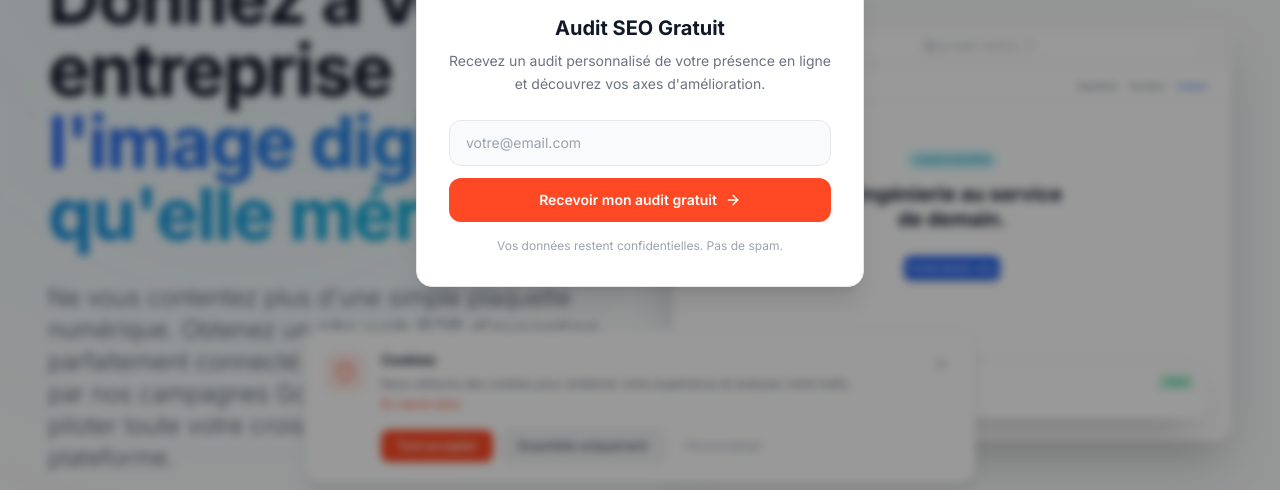
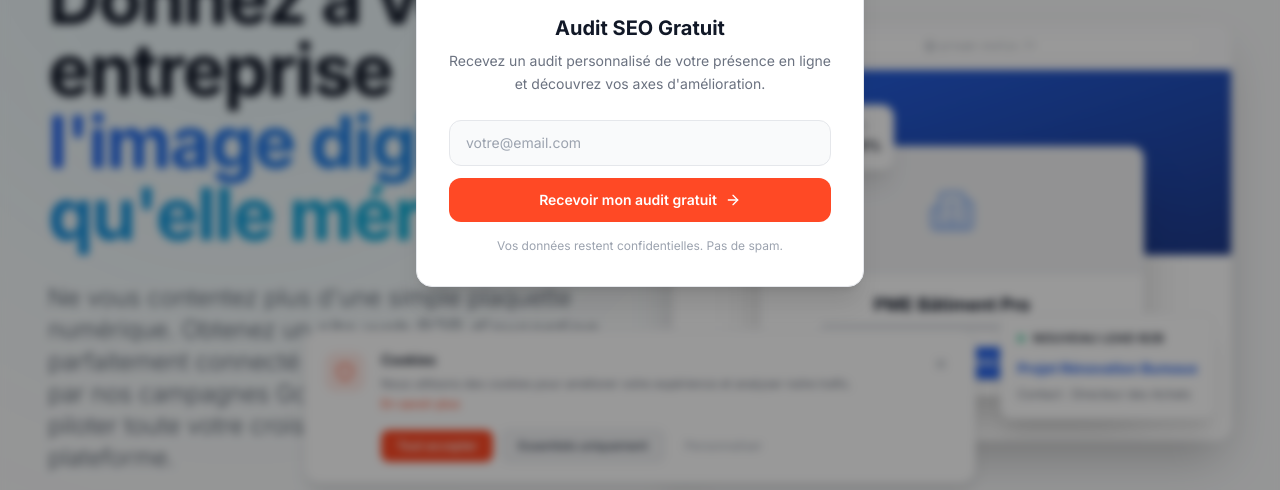
Before and after one commit to AkselRoca/litus, a Next.js app: page /pme in a window 1280 px wide. Shown: the part 300-790 px from the top of the page. Built offline with nearby package versions, Linux system fonts and the light colour scheme; no server answers; the database is empty.

Commit message:
style: simplification du mockup PME pour refleter exactement la logique du mockup Artisan (Site B2B central + Trafic Google + Lead Gen) afin que le message soit 100% clair

```diff
--- a/src/app/pme/_components/PmeHero.tsx
+++ b/src/app/pme/_components/PmeHero.tsx
@@ -80,48 +80,51 @@ export function PmeHero() {
                                 </div>
                             </div>
 
-                            <div className="flex-1 relative overflow-hidden bg-white dark:bg-[#050505]">
-                                {/* Fake Mini Website */}
-                                <div className="h-8 border-b border-gray-100 dark:border-white/5 flex items-center justify-between px-6">
-                                    <div className="text-[10px] font-bold text-gray-900 dark:text-white">EXALYS</div>
-                                    <div className="flex gap-3 text-[8px] font-medium text-gray-500">
-                                        <span>Expertises</span>
-                                        <span>Carrières</span>
-                                        <span className="text-blue-600 dark:text-blue-400">Contact</span>
+                            <div className="flex-1 relative overflow-hidden bg-white dark:bg-[#050505] p-6 flex flex-col items-center justify-center">
+                                {/* Fake Mini Website B2B */}
+                                <div className="absolute top-0 inset-x-0 h-1/2 bg-gradient-to-br from-blue-600 to-blue-900" />
+
+                                {/* Floating Google Position */}
+                                <motion.div
+                                    animate={{ y: [-5, 5, -5] }}
+                                    transition={{ duration: 4, repeat: Infinity, ease: "easeInOut" }}
+                                    className="absolute top-8 left-4 p-3 rounded-xl bg-white dark:bg-[#1a1a1a] shadow-xl border border-gray-100 dark:border-white/10 flex items-center gap-3 backdrop-blur-sm z-20"
+                                >
+                                    <div className="w-10 h-10 rounded-full bg-blue-100 dark:bg-blue-500/20 flex items-center justify-center">
+                                        <BarChart3 className="w-5 h-5 text-blue-600 dark:text-blue-400" />
                                     </div>
-                                </div>
-                                <div className="p-8 flex flex-col items-center justify-center text-center mt-4">
-                                    <div className="inline-block px-2 py-1 bg-cyan-100 dark:bg-cyan-500/10 text-cyan-600 dark:text-cyan-400 text-[8px] font-bold uppercase rounded-full mb-3">
-                                        Leader Européen
+                                    <div>
+                                        <div className="text-xs text-gray-500 dark:text-gray-400">Position Google N°1</div>
+                                        <div className="text-sm font-bold text-gray-900 dark:text-white">Trafic ciblé +210%</div>
                                     </div>
-                                    <h3 className="text-xl font-bold text-gray-900 dark:text-white mb-2 leading-tight">
-                                        L'ingénierie au service <br/> de demain.
-                                    </h3>
-                                    <div className="w-24 h-6 mt-4 bg-blue-600 text-white text-[8px] flex items-center justify-center rounded-md font-bold shadow-md">
-                                        Prendre Rendez-vous
+                                </motion.div>
+
+                                {/* Center Website Visual */}
+                                <div className="relative z-10 w-full max-w-sm mt-8 bg-white dark:bg-[#111] rounded-xl shadow-2xl border border-gray-100 dark:border-white/5 overflow-hidden">
+                                    <div className="h-32 bg-gray-100 dark:bg-white/5 flex items-center justify-center">
+                                        <Building2 className="w-12 h-12 text-blue-500 opacity-50" />
+                                    </div>
+                                    <div className="p-4 text-center">
+                                        <h3 className="text-lg font-bold text-gray-900 dark:text-white mb-1">PME Bâtiment Pro</h3>
+                                        <div className="w-3/4 h-2 bg-gray-200 dark:bg-gray-800 mx-auto rounded-full mb-4" />
+                                        <div className="w-full py-2 bg-blue-600 text-white rounded-lg text-xs font-bold shadow-md">
+                                            Demande de DEVIS B2B
+                                        </div>
                                     </div>
                                 </div>
 
-                                {/* Floating CRM Notification */}
+                                {/* Floating Lead Notification */}
                                 <motion.div
-                                    animate={{ y: [-5, 5, -5] }}
-                                    transition={{ duration: 5, repeat: Infinity, ease: "easeInOut" }}
-                                    className="absolute bottom-6 left-6 right-6 p-3 bg-white dark:bg-[#1a1a1a] rounded-xl shadow-[0_20px_40px_-15px_rgba(0,0,0,0.3)] border border-gray-100 dark:border-white/10 flex items-center gap-3 backdrop-blur-md"
+                                    animate={{ y: [5, -5, 5] }}
+                                    transition={{ duration: 5, repeat: Infinity, ease: "easeInOut", delay: 1 }}
+                                    className="absolute bottom-6 right-4 p-4 rounded-xl bg-white dark:bg-[#1a1a1a] shadow-xl border border-gray-100 dark:border-white/10 flex flex-col gap-2 backdrop-blur-sm z-20"
                                 >
-                                    <div className="w-8 h-8 rounded-full bg-blue-100 dark:bg-blue-500/20 flex items-center justify-center shrink-0">
-                                        <svg className="w-4 h-4 text-blue-600 dark:text-blue-400" viewBox="0 0 24 24" fill="none" stroke="currentColor" strokeWidth="2">
-                                            <path d="M21 16V8a2 2 0 0 0-1-1.73l-7-4a2 2 0 0 0-2 0l-7 4A2 2 0 0 0 3 8v8a2 2 0 0 0 1 1.73l7 4a2 2 0 0 0 2 0l7-4A2 2 0 0 0 21 16z"></path><polyline points="3.27 6.96 12 12.01 20.73 6.96"></polyline><line x1="12" y1="22.08" x2="12" y2="12"></line>
-                                        </svg>
+                                    <div className="flex items-center gap-2 mb-1">
+                                        <div className="w-2 h-2 rounded-full bg-emerald-500 animate-pulse" />
+                                        <span className="text-xs font-semibold text-gray-900 dark:text-white uppercase tracking-wider">Nouveau Lead B2B</span>
                                     </div>
-                                    <div className="flex-1">
-                                        <div className="text-[10px] font-bold text-gray-900 dark:text-white flex justify-between items-center">
-                                            Nouveau Prospect B2B
-                                            <span className="text-emerald-500 text-[8px] bg-emerald-100 dark:bg-emerald-500/20 px-1.5 py-0.5 rounded-sm">Validé</span>
-                                        </div>
-                                        <div className="text-[9px] text-gray-500 mt-0.5 truncate">
-                                            Directeur Achats — Ajouté à Hubspot
-                                        </div>
-                                    </div>
+                                    <div className="text-sm font-bold text-blue-600 dark:text-blue-400">Projet Rénovation Bureaux</div>
+                                    <div className="text-xs text-gray-500">Contact : Directeur des Achats</div>
                                 </motion.div>
                             </div>
                         </div>
```
